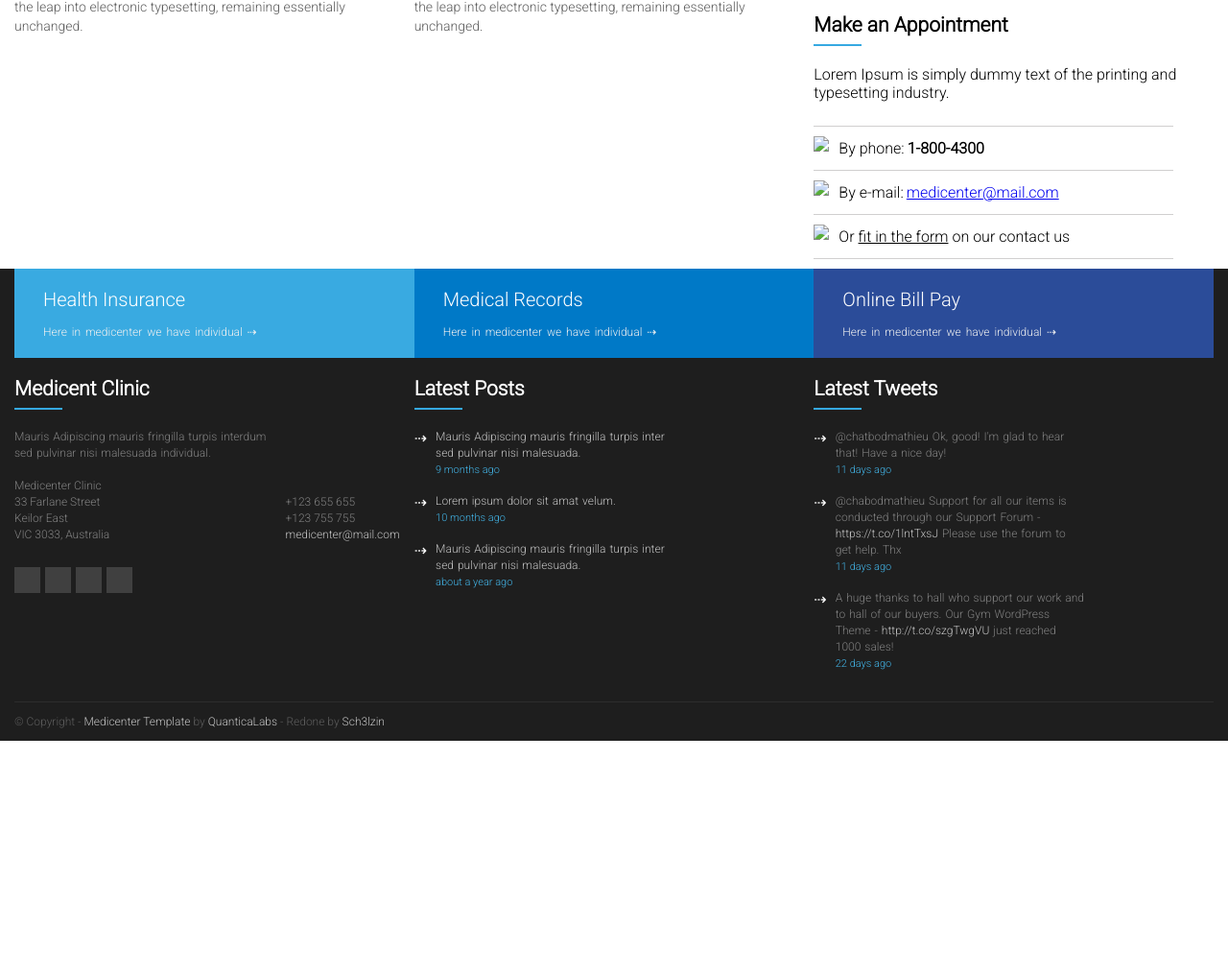
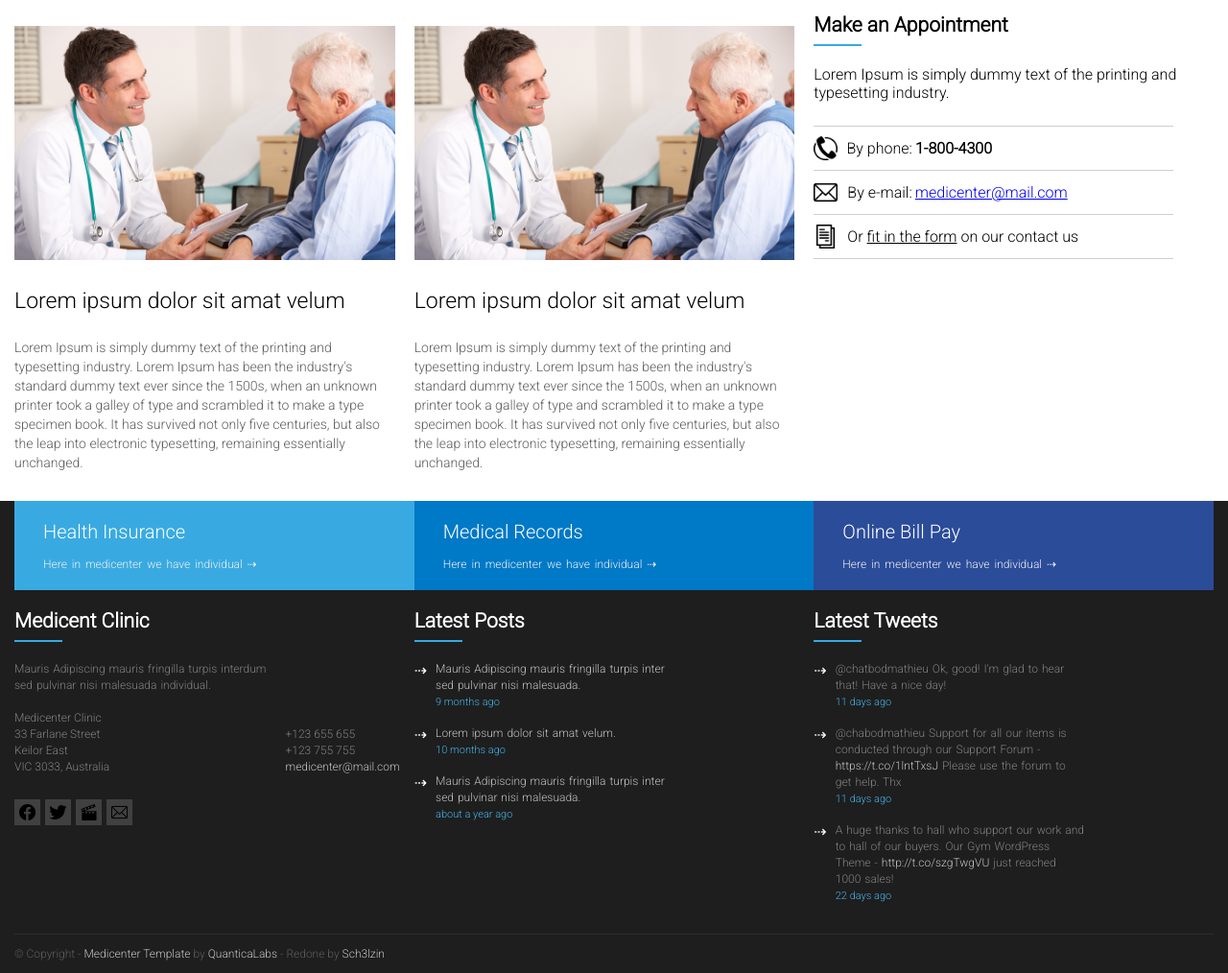
Before and after one commit to Sch3lzin/Projeto-MediCenter, a plain HTML site: page index.html in a window 1280 px wide. Shown: the part 1469-2483 px from the top of the page at 96% size. Before the commit the page ends 2241 px from the top, so only its background shows below. Drawn offline with Linux system fonts and the light colour scheme; the site is published under a folder, as on GitHub Pages, so addresses that start at the root find nothing.

Commit message:
Update index.html

```diff
--- a/index.html
+++ b/index.html
@@ -25,7 +25,7 @@
     <header>
         <div class="container_header">
             <div class="logo">
-                <a href=""><img src="Imagens/logo.png"/></a>
+                <a href=""><img src="./Imagens/logo.png"/></a>
             </div>
             <div class="menu">
                 <nav>
@@ -108,7 +108,7 @@
                                     <div class="news_comments">8</div>
                                 </div>
                                 <div class="news_thumbnail">
-                                    <img src="/Imagens/medico.jpg" />
+                                    <img src="./Imagens/medico.jpg" />
                                 </div>
                                 <div class="news_title">
                                     Lorem ipsum dolor sit amat velum
@@ -128,7 +128,7 @@
                                     <div class="news_comments">4</div>
                                 </div>
                                 <div class="news_thumbnail">
-                                    <img src="/Imagens/medico.jpg" />
+                                    <img src="./Imagens/medico.jpg" />
                                 </div>
                                 <div class="news_title">
                                     Lorem ipsum dolor sit amat velum
@@ -148,7 +148,7 @@
                                     <div class="news_comments">7</div>
                                 </div>
                                 <div class="news_thumbnail">
-                                    <img src="/Imagens/medico.jpg" />
+                                    <img src="./Imagens/medico.jpg" />
                                 </div>
                                 <div class="news_title">
                                     Lorem ipsum dolor sit amat velum
@@ -168,7 +168,7 @@
                                     <div class="news_comments">6</div>
                                 </div>
                                 <div class="news_thumbnail">
-                                    <img src="/Imagens/medico.jpg" />
+                                    <img src="./Imagens/medico.jpg" />
                                 </div>
                                 <div class="news_title">
                                     Lorem ipsum dolor sit amat velum
@@ -224,11 +224,11 @@
                                 printing and typesetting industry.</div>
                                 <div class="widget_body_contact">
                                     <div class="widget_body_bar"></div>
-                                    <div class="widget_body_text_1"><img class="widget_body_img" src="/Imagens/phone.png"><div class="widget_body_text_1_1">By phone: <strong>1-800-4300</strong></div></div>
+                                    <div class="widget_body_text_1"><img class="widget_body_img" src="./Imagens/phone.png"><div class="widget_body_text_1_1">By phone: <strong>1-800-4300</strong></div></div>
                                     <div class="widget_body_bar"></div>
-                                    <div class="widget_body_text_1"><img class="widget_body_img" src="/Imagens/email.png"><div class="widget_body_text_1_1">By e-mail: <a href="medicenter@mail.com">medicenter@mail.com</a></div></div>
+                                    <div class="widget_body_text_1"><img class="widget_body_img" src="./Imagens/email.png"><div class="widget_body_text_1_1">By e-mail: <a href="medicenter@mail.com">medicenter@mail.com</a></div></div>
                                     <div class="widget_body_bar"></div>
-                                    <div class="widget_body_text_1"><img class="widget_body_img" src="/Imagens/rel.png"><div class="widget_body_text_1_1">Or <div class="widget_body_text_1_2"> fit in the form</div>on our contact us</div></div>
+                                    <div class="widget_body_text_1"><img class="widget_body_img" src="./Imagens/rel.png"><div class="widget_body_text_1_1">Or <div class="widget_body_text_1_2"> fit in the form</div>on our contact us</div></div>
                                     <div class="widget_body_bar"></div>
                                 </div>
                         </div>
@@ -297,16 +297,16 @@
                             </address>
                             <div class="footer_icons">
                                 <div class="icon_footer">
-                                    <a href=""><img src="/Imagens/facebook.png" alt=""></a>
+                                    <a href=""><img src="./Imagens/facebook.png" alt=""></a>
                                 </div>
                                 <div class="icon_footer">
-                                    <a href=""><img src="/Imagens/twitter.png" alt=""></a>
+                                    <a href=""><img src="./Imagens/twitter.png" alt=""></a>
                                 </div>
                                 <div class="icon_footer">
-                                    <a href=""><img src="/Imagens/cinema.png" alt=""></a>
+                                    <a href=""><img src="./Imagens/cinema.png" alt=""></a>
                                 </div>
                                 <div class="icon_footer">
-                                    <a href=""><img src="/Imagens/email.png" alt=""></a>
+                                    <a href=""><img src="./Imagens/email.png" alt=""></a>
                                 </div>
                             </div>
                         </div>
```
